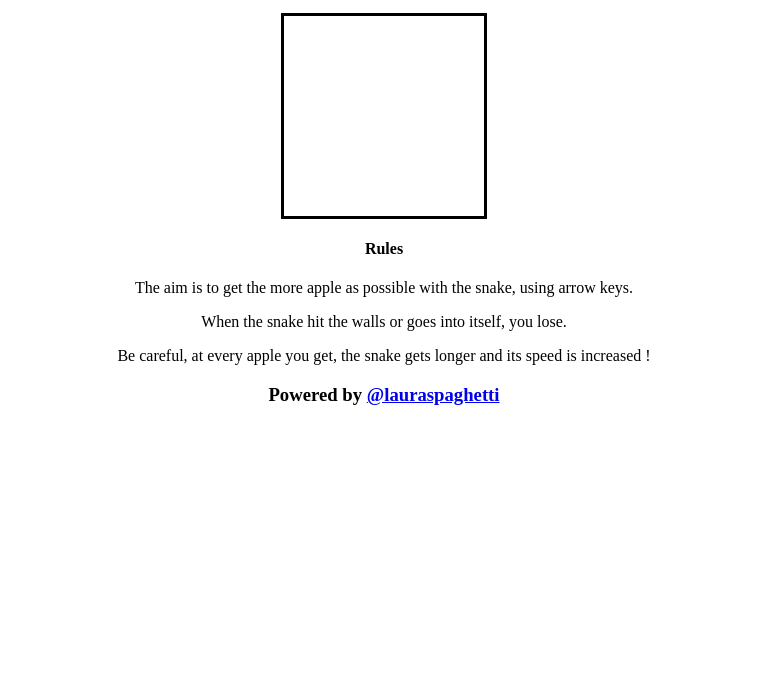
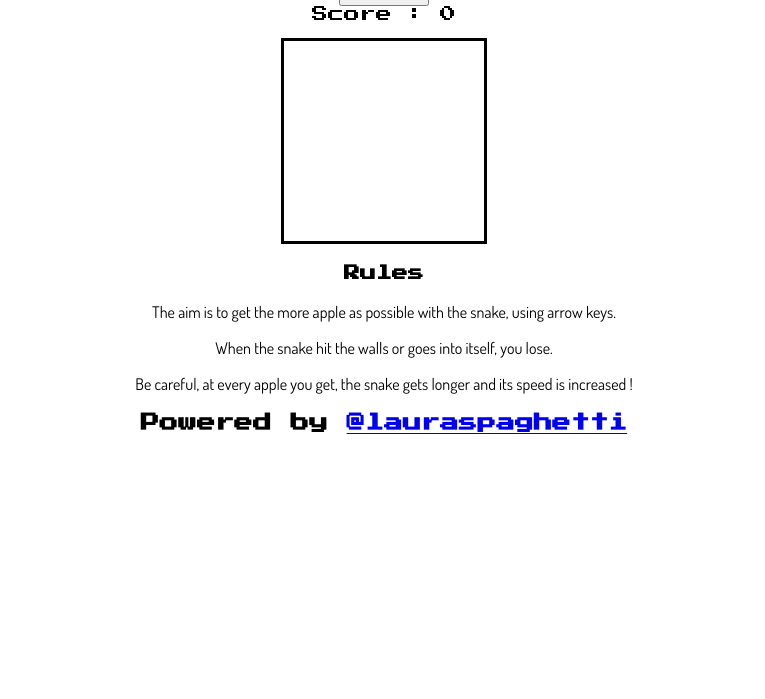
Before and after one commit to lauraspaghetti/nokia-3410-snake, a plain HTML site: page index.html in a window 1280 px wide. Shown: the part 122-821 px from the top of the page, without its empty margins (256-1021 px from the left). Drawn offline with Linux system fonts and the light colour scheme.

Commit message:
:zap: :pencil2:    typos added

```diff
--- a/assets/css/snake.css
+++ b/assets/css/snake.css
@@ -16,6 +16,22 @@ html, body {
     text-align              : center;
 }
 
+/********************************************
+ ******************* TYPOS ******************
+*********************************************/
+
+/*
+font-family: 'Press Start 2P', cursive;
+font-family: 'Dosis', sans-serif;
+*/
+
+h1, h4, footer, .score{
+    font-family: 'Press Start 2P', cursive;
+}
+
+p{
+    font-family: 'Dosis', sans-serif;
+}
 
 /********************************************
  ******************* MAIN ******************
--- a/index.html
+++ b/index.html
@@ -4,6 +4,7 @@
     <meta charset="UTF-8">
     <meta name="viewport" content="width=device-width, initial-scale=1.0">
     <meta http-equiv="X-UA-Compatible" content="ie=edge">
+    <link href="https://fonts.googleapis.com/css2?family=Dosis:wght@300;400;500;600&family=Press+Start+2P&display=swap" rel="stylesheet">
     <link rel="stylesheet" href="assets/css/snake.css">
     <title>Nokia Snake mini-game</title>
 </head>
```
